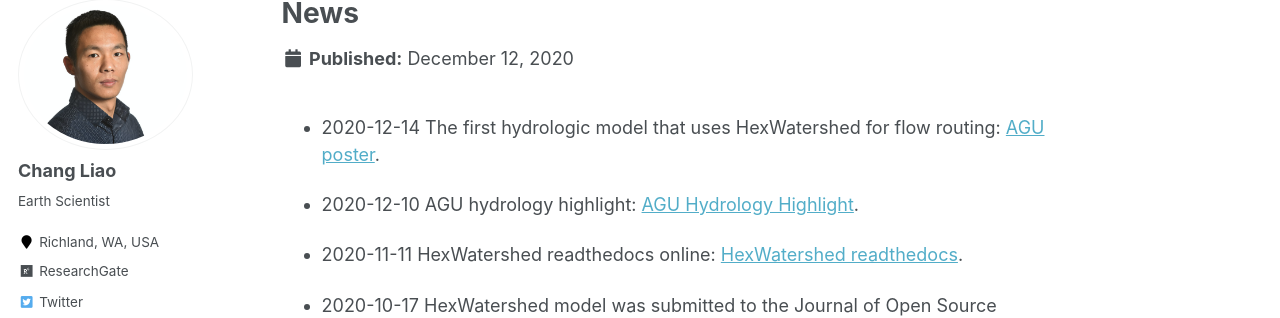
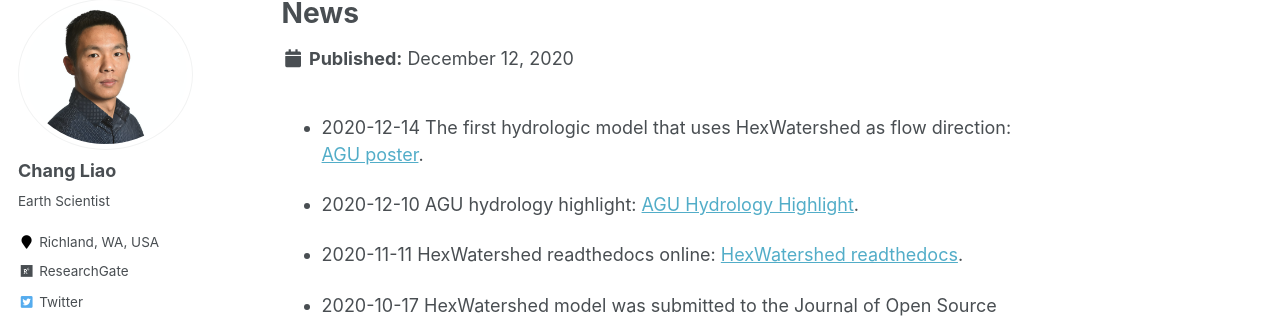
Before and after one commit to changliao/changliao.github.io, a Jekyll site: the page built from _news/news.md, in a window 1280 px wide. Shown: the part 119-437 px from the top of the page. Built offline with Jekyll 4.4.1, drawn with Linux system fonts in a browser that asks for light colours; some web fonts are replaced.

Commit message:
fix error

```diff
--- a/_news/news.md
+++ b/_news/news.md
@@ -10,7 +10,7 @@ redirect_from:
   - /news.html
 ---
 
-* 2020-12-14 The first hydrologic model that uses HexWatershed for flow routing:
+* 2020-12-14 The first hydrologic model that uses HexWatershed as flow direction:
 [AGU poster](https://agu.confex.com/agu/fm20/meetingapp.cgi/Paper/673223).
 
 * 2020-12-10 AGU hydrology highlight:
```
